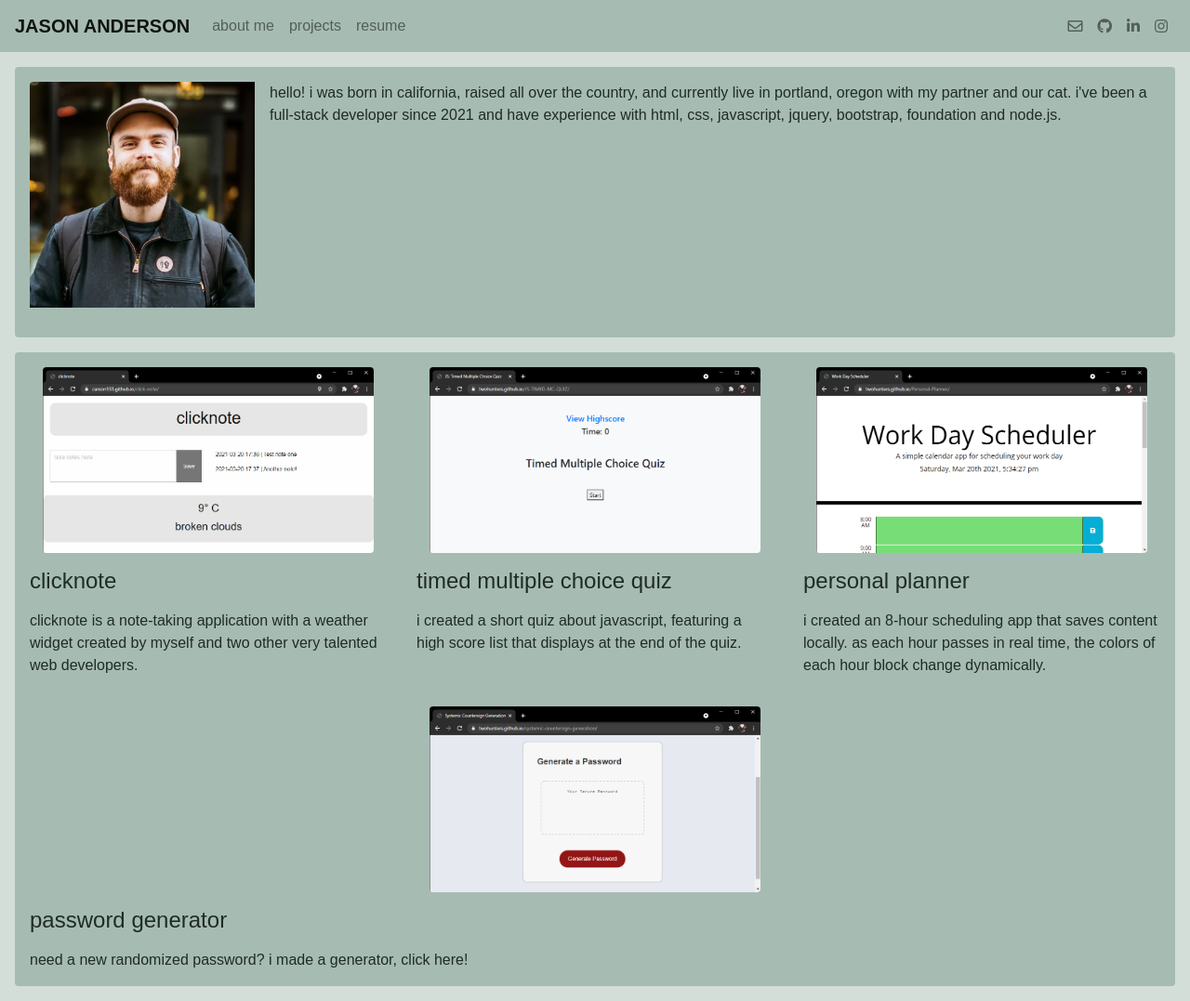
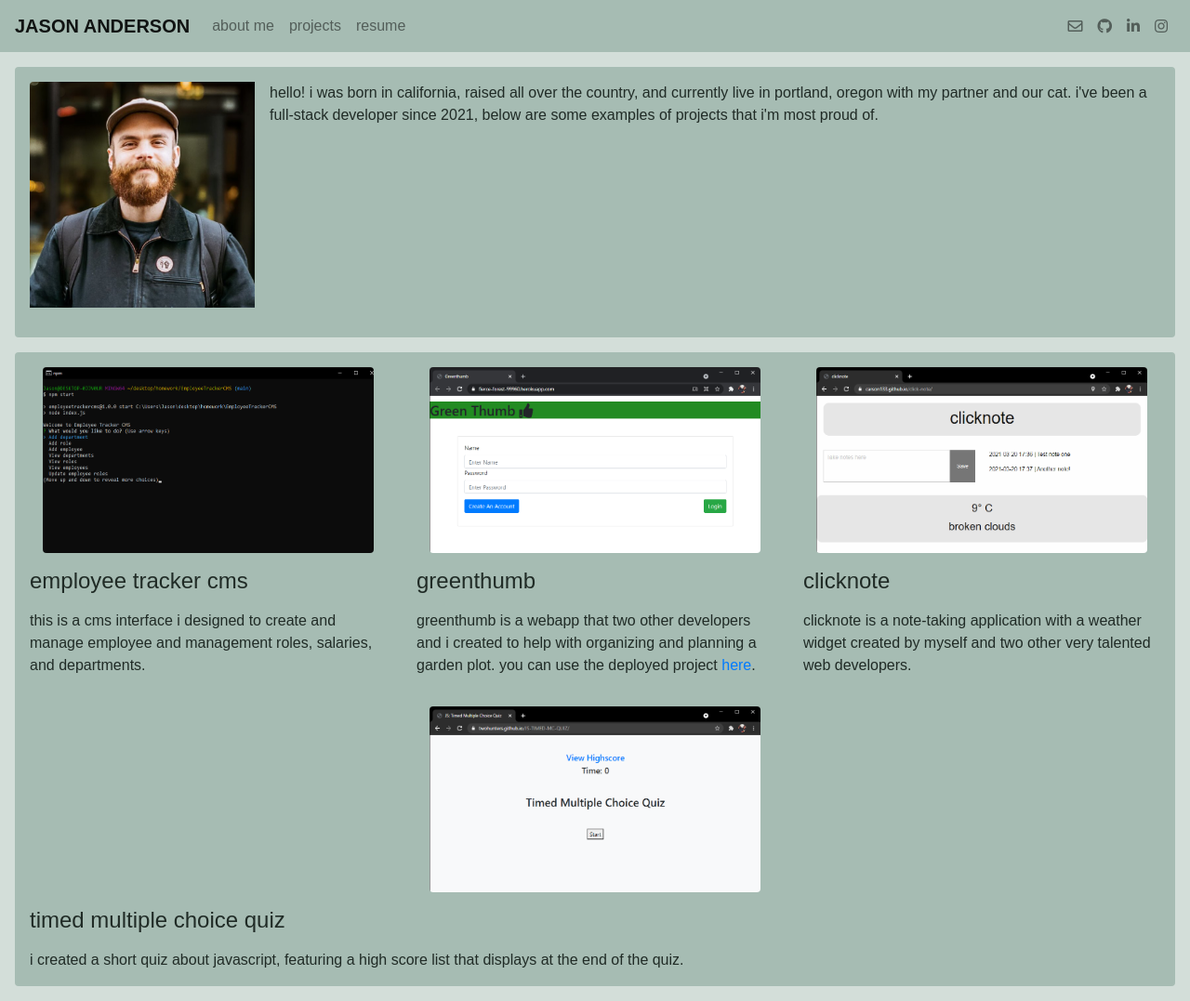
Before and after one commit to twohunters/Portfolio, a plain HTML site: page index.html in a window 1280 px wide. Shown: the whole page at 93% size. Drawn offline with nearby package versions, Linux system fonts and the light colour scheme.

Commit message:
updated featured projects

```diff
--- a/index.html
+++ b/index.html
@@ -49,10 +49,28 @@
         <section class="m-3 p-3 rounded cardColor" id="about">
             <img class="rounded float-left pr-3 pb-3" src="assets/images/biopic.png" alt="Jason Anderson">
             <p>Hello! I was born in California, raised all over the country, and currently live in Portland, Oregon with
-                my partner and our cat. I've been a full-stack developer since 2021 and have experience with HTML, CSS,
-                JavaScript, JQuery, Bootstrap, Foundation and Node.js.</p>
+                my partner and our cat. I've been a full-stack developer since 2021, below are some examples of projects that I'm most proud of.</p>
         </section>
         <section class="row m-3 rounded cardColor" id="projects">
+            <article class="col p-3">
+                <a href="https://github.com/twohunters/EmployeeTrackerCMS">
+                    <img class="thumbnail rounded mx-auto d-block" src="./assets/images/etcms.png"
+                        alt="Employee Tracker CMS">
+                </a>
+                <h4 class="my-3">Employee Tracker CMS</h4>
+                <p class="m-0">This is a CMS interface I designed to create and manage employee and management roles,
+                    salaries, and departments.</p>
+            </article>
+            <article class="col p-3">
+                <a href="https://github.com/twohunters/greenthumb">
+                    <img class="thumbnail rounded mx-auto d-block" src="./assets/images/greenthumb.png"
+                        alt="Greenthumb">
+                </a>
+                <h4 class="my-3">Greenthumb</h4>
+                <p class="m-0">Greenthumb is a webapp that two other developers and I created to help with organizing
+                    and planning a garden plot. You can use the deployed project <a
+                        href="https://fierce-forest-99960.herokuapp.com/">here</a>.</p>
+            </article>
             <article class="col p-3">
                 <a href="https://github.com/Carson133/click-note">
                     <img class="thumbnail rounded mx-auto d-block" src="./assets/images/clicknote.png" alt="clicknote">
@@ -69,23 +87,6 @@
                 <h4 class="my-3">Timed Multiple Choice Quiz</h4>
                 <p class="m-0">I created a short quiz about Javascript, featuring a high score list that displays at the
                     end of the quiz.</p>
-            </article>
-            <article class="col p-3">
-                <a href="https://github.com/twohunters/Personal-Planner">
-                    <img class="thumbnail rounded mx-auto d-block" src="./assets/images/scheduler.png"
-                        alt="Personal Planner">
-                </a>
-                <h4 class="my-3">Personal Planner</h4>
-                <p class="m-0">I created an 8-hour scheduling app that saves content locally. As each hour passes in
-                    real time, the colors of each hour block change dynamically.</p>
-            </article>
-            <article class="col p-3">
-                <a href="https://github.com/twohunters/systemic-countersign-generation">
-                    <img class="thumbnail rounded mx-auto d-block" src="./assets/images/passwordgen.png"
-                        alt="Randomized Password Generator">
-                </a>
-                <h4 class="my-3">Password Generator</h4>
-                <p class="m-0">Need a new randomized password? I made a generator, click here!</p>
             </article>
         </section>
     </main>
```
Also changed, not shown: assets/images/etcms.png (added), assets/images/greenthumb.png (added), assets/images/passwordgen.png (deleted), assets/images/scheduler.png (deleted).
